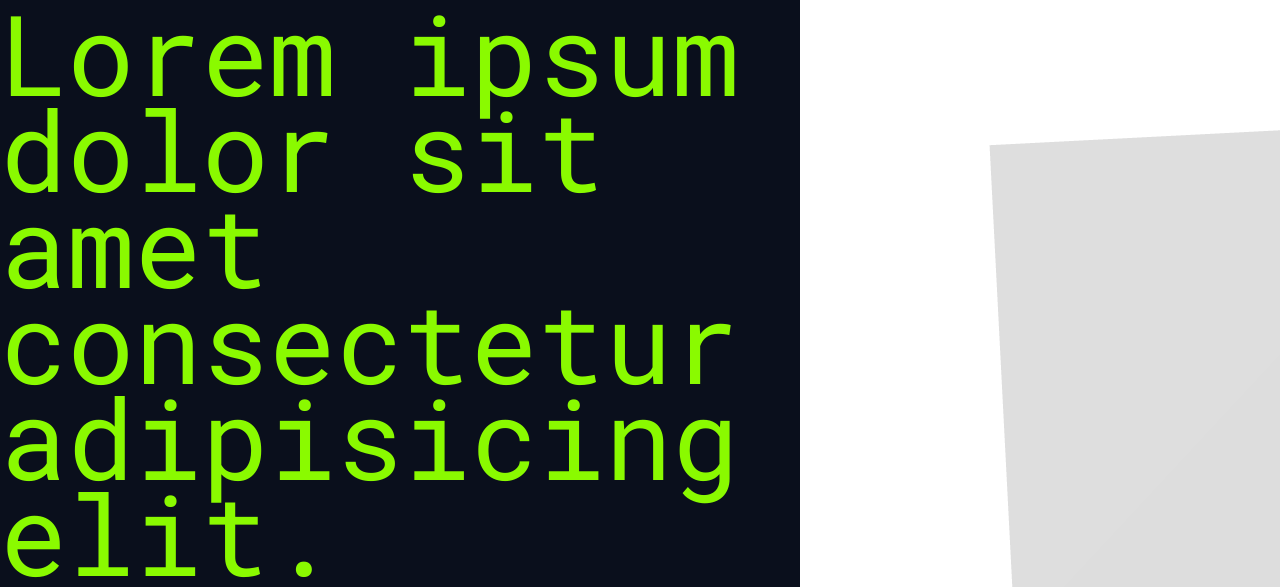
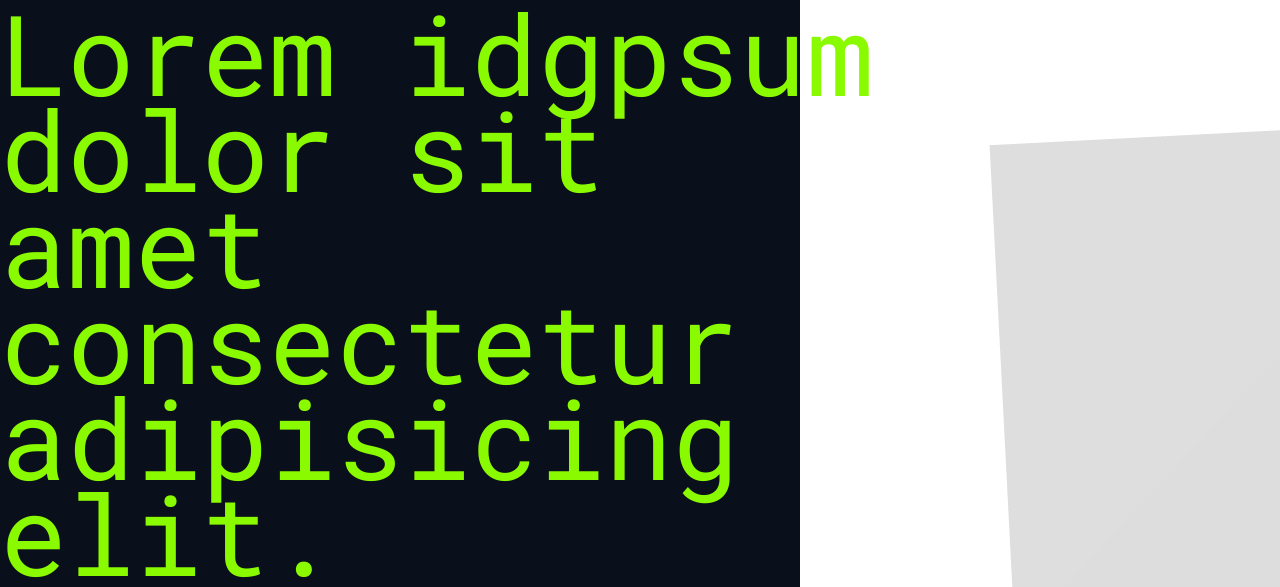
Before and after one commit to analuciapvi93/porfolio-analucia, a plain HTML site: page html/about.html in a window 1280 px wide. Shown: the part 135-722 px from the top of the page. Drawn offline with nearby package versions, Linux system fonts and the light colour scheme; files whose address does not match are found by name.

```diff
--- a/html/about.html
+++ b/html/about.html
@@ -34,7 +34,7 @@
         <section class="hero-about">
             <div class="hero-about-left">
                 <h1 class="hero-title">SOBRE MI</h1>
-                <p class="hero-text">Lorem ipsum dolor sit amet consectetur adipisicing elit. Impedit, sed? Architecto, officiis cum deserunt dolores corrupti ut temporibus fugiat fuga accusamus voluptate in esse nostrum? Omnis quis illum numquam perspiciatis.</p>
+                <p class="hero-text">Lorem idgpsum dolor sit amet consectetur adipisicing elit. Impedit, sed? Architecto, officiis cum deserunt dolores corrupti ut temporibus fugiat fuga accusamus voluptate in esse nostrum? Omnis quis illum numquam perspiciatis.</p>
             </div>
             <di class="hero-about-right"> <img src="./../img/imagen.png" alt=""></di>
         </section>
```
